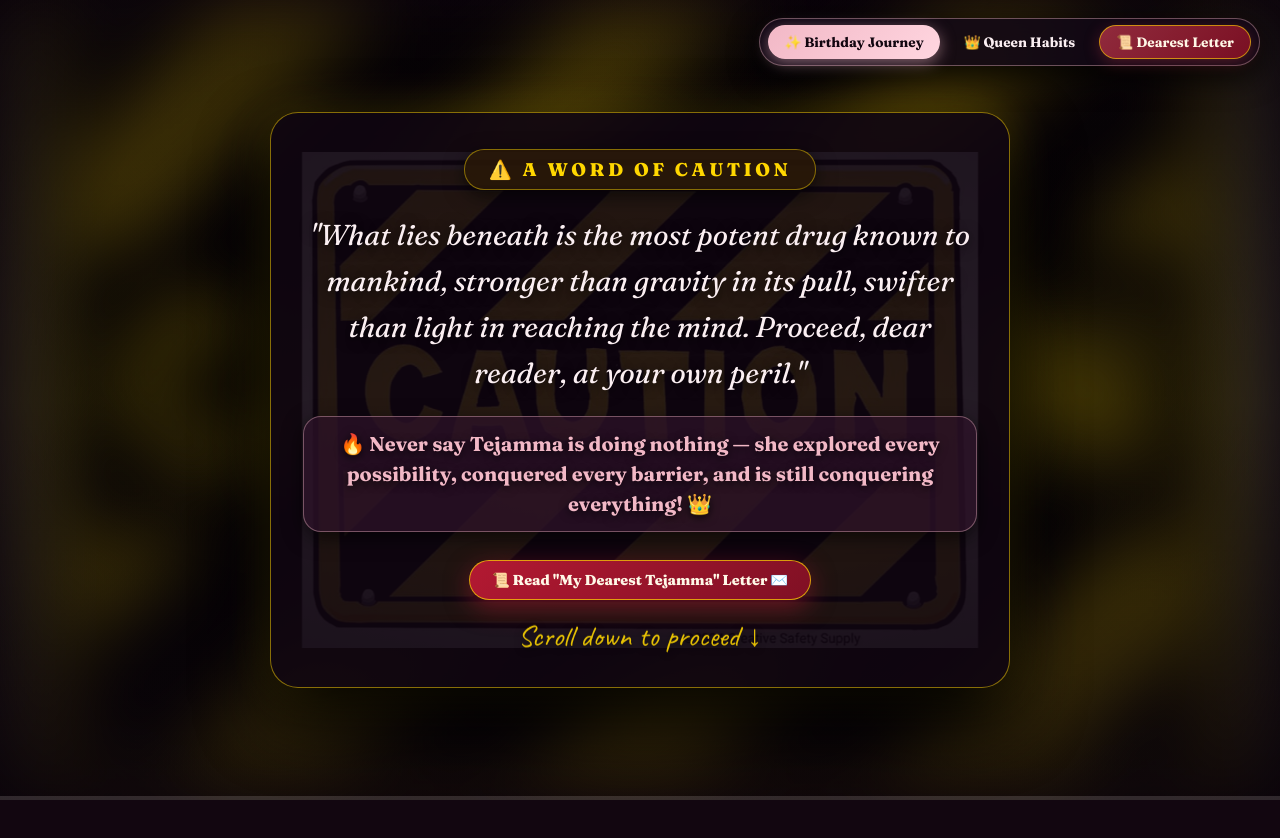
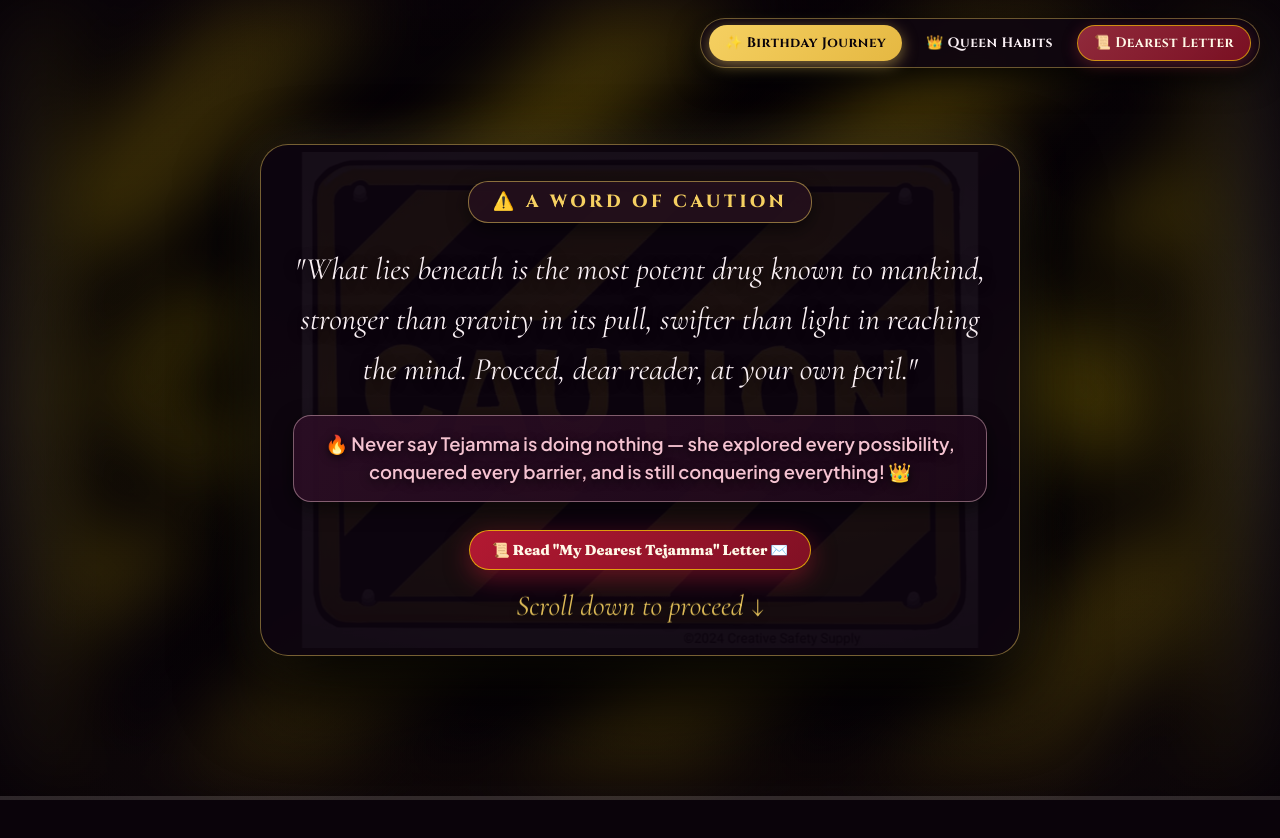
Before and after one commit to maindofficialin-alt/tejamma-birthday, a React (Vite) app: page / in a window 1280 px wide. Shown: the top 838 px of the page. Built offline with nearby package versions, Linux system fonts and the light colour scheme.

Commit message:
Elevate entire website typography to ultra-luxury aesthetic using Cinzel, Cormorant Garamond, Pinyon Script, and Plus Jakarta Sans

```diff
--- a/index.html
+++ b/index.html
@@ -5,10 +5,10 @@
   <meta name="viewport" content="width=device-width, initial-scale=1.0">
   <title>For Tejamma ✨ | A Few of My Favourite Moments</title>
 
-  <!-- Google Fonts: Fraunces, Caveat, Alex Brush, Great Vibes, Dancing Script -->
+  <!-- Google Fonts: Cinzel, Cormorant Garamond, Pinyon Script, Great Vibes, Plus Jakarta Sans, Fraunces -->
   <link rel="preconnect" href="https://fonts.googleapis.com">
   <link rel="preconnect" href="https://fonts.gstatic.com" crossorigin>
-  <link href="https://fonts.googleapis.com/css2?family=Alex+Brush&family=Caveat:wght@400;600;700&family=Dancing+Script:wght@500;700&family=Fraunces:ital,opsz,wght@0,9..144,400..900;1,9..144,400..900&family=Great+Vibes&display=swap" rel="stylesheet">
+  <link href="https://fonts.googleapis.com/css2?family=Cinzel:wght@400;600;700;800;900&family=Cormorant+Garamond:ital,wght@0,400;0,500;0,600;0,700;1,400;1,600&family=Fraunces:ital,opsz,wght@0,9..144,400..900;1,9..144,400..900&family=Great+Vibes&family=Pinyon+Script&family=Plus+Jakarta+Sans:wght@400;500;600;700&display=swap" rel="stylesheet">
 </head>
 <body>
   <div id="root"></div>
--- a/src/index.css
+++ b/src/index.css
@@ -3,13 +3,20 @@
    ========================================================================== */
 
 :root {
-  --bg-center: #4A1C3B;
-  --bg-edges: #2B1024;
-  --text-cream: #FBEFF2;
-  --accent-pink: #F2B8C6;
+  --bg-center: #1C0A19;
+  --bg-edges: #0A030A;
+  --text-cream: #FAF0F4;
+  --text-gold: #F7E1AD;
+  --accent-gold: #F5D061;
+  --accent-pink: #F4C2D0;
+  --accent-rose: #E2889F;
 
+  --font-royal: 'Cinzel', serif;
+  --font-editorial: 'Cormorant Garamond', serif;
   --font-headline: 'Fraunces', serif;
-  --font-handwritten: 'Caveat', cursive;
+  --font-script: 'Great Vibes', cursive;
+  --font-calligraphy: 'Pinyon Script', cursive;
+  --font-body: 'Plus Jakarta Sans', sans-serif;
 }
 
 * {
@@ -21,18 +28,18 @@
 html {
   width: 100%;
   height: 100%;
-  background-color: #120610;
+  background-color: #0A030A;
   color: var(--text-cream);
-  font-family: var(--font-headline);
+  font-family: var(--font-body);
   -webkit-font-smoothing: antialiased;
 }
 
 body {
   width: 100%;
   min-height: 100%;
-  background-color: #120610;
+  background-color: #0A030A;
   color: var(--text-cream);
-  font-family: var(--font-headline);
+  font-family: var(--font-body);
   overflow-x: hidden;
   -webkit-font-smoothing: antialiased;
 }
@@ -47,7 +54,7 @@ body {
   z-index: 0;
   pointer-events: none;
   overflow: hidden;
-  background-color: #120610;
+  background-color: #0A030A;
 }
 
 /* 1. Fullscreen Video Media (100% Edge-to-Edge Full Screen for Video) */
@@ -76,7 +83,7 @@ body {
   display: flex;
   align-items: center;
   will-change: transform, opacity;
-  filter: drop-shadow(0 15px 35px rgba(242, 184, 198, 0.75));
+  filter: drop-shadow(0 15px 35px rgba(244, 194, 208, 0.75));
 }
 
 .unicorn-wrapper {
@@ -100,24 +107,20 @@ body {
 /* Realistic 3D Wing Flap Motion: Upstroke vs Downstroke Power Sweep */
 @keyframes realisticWingFlap {
   0% {
-    /* Upstroke: Wings high up, body lifted */
     transform: perspective(800px) rotateX(32deg) rotateZ(-3deg) scaleY(1.10) scaleX(0.94) translateY(-15px);
-    filter: drop-shadow(0 24px 35px rgba(242, 184, 198, 0.9));
+    filter: drop-shadow(0 24px 35px rgba(244, 194, 208, 0.9));
   }
   30% {
-    /* Transition sweep */
     transform: perspective(800px) rotateX(6deg) rotateZ(0deg) scaleY(1.01) scaleX(0.99) translateY(-2px);
-    filter: drop-shadow(0 16px 25px rgba(242, 184, 198, 0.7));
+    filter: drop-shadow(0 16px 25px rgba(244, 194, 208, 0.7));
   }
   60% {
-    /* Downstroke: Wings pushed forcefully downward */
     transform: perspective(800px) rotateX(-28deg) rotateZ(3deg) scaleY(0.88) scaleX(1.06) translateY(12px);
-    filter: drop-shadow(0 8px 15px rgba(242, 184, 198, 0.45));
+    filter: drop-shadow(0 8px 15px rgba(244, 194, 208, 0.45));
   }
   100% {
-    /* Return to top of upstroke */
     transform: perspective(800px) rotateX(32deg) rotateZ(-3deg) scaleY(1.10) scaleX(0.94) translateY(-15px);
-    filter: drop-shadow(0 24px 35px rgba(242, 184, 198, 0.9));
+    filter: drop-shadow(0 24px 35px rgba(244, 194, 208, 0.9));
   }
 }
 
@@ -222,8 +225,8 @@ body {
   width: 100%;
   height: 100%;
   background:
-    radial-gradient(circle at 50% 50%, rgba(12, 4, 12, 0.05) 0%, rgba(10, 4, 10, 0.38) 75%, rgba(8, 2, 8, 0.72) 100%),
-    linear-gradient(180deg, rgba(12, 4, 12, 0.35) 0%, rgba(12, 4, 12, 0.05) 50%, rgba(12, 4, 12, 0.6) 100%);
+    radial-gradient(circle at 50% 50%, rgba(10, 3, 10, 0.05) 0%, rgba(10, 3, 10, 0.42) 75%, rgba(6, 1, 6, 0.78) 100%),
+    linear-gradient(180deg, rgba(10, 3, 10, 0.4) 0%, rgba(10, 3, 10, 0.05) 50%, rgba(10, 3, 10, 0.65) 100%);
   z-index: 3;
   pointer-events: none;
 }
@@ -280,27 +283,27 @@ body {
 
 .caution-card {
   position: relative;
-  width: min(90vw, 740px);
-  background: rgba(16, 6, 18, 0.88);
-  backdrop-filter: blur(28px);
-  -webkit-backdrop-filter: blur(28px);
-  border: 1.5px solid rgba(255, 215, 0, 0.5);
+  width: min(90vw, 760px);
+  background: rgba(14, 5, 16, 0.92);
+  backdrop-filter: blur(32px);
+  -webkit-backdrop-filter: blur(32px);
+  border: 1.5px solid rgba(245, 208, 97, 0.45);
   border-radius: 28px;
   padding: 36px 32px;
   text-align: center;
-  box-shadow: 0 30px 70px rgba(0, 0, 0, 0.95), 0 0 45px rgba(255, 215, 0, 0.22);
+  box-shadow: 0 35px 80px rgba(0, 0, 0, 0.95), 0 0 50px rgba(245, 208, 97, 0.2);
   will-change: opacity, transform;
 }
 
 .caution-badge {
-  font-family: var(--font-headline);
-  font-size: clamp(0.9rem, 2.2vw, 1.15rem);
+  font-family: var(--font-royal);
+  font-size: clamp(0.85rem, 2.0vw, 1.1rem);
   font-weight: 800;
-  color: #FFD700;
+  color: #F5D061;
   letter-spacing: 3.5px;
   text-transform: uppercase;
-  background: rgba(40, 24, 8, 0.9);
-  border: 1px solid rgba(255, 215, 0, 0.45);
+  background: rgba(35, 15, 28, 0.95);
+  border: 1px solid rgba(245, 208, 97, 0.5);
   padding: 8px 24px;
   border-radius: 20px;
   margin-bottom: 22px;
@@ -309,9 +312,9 @@ body {
 }
 
 .caution-text {
-  font-family: var(--font-headline);
-  font-size: clamp(1.2rem, 3.2vw, 1.8rem);
-  font-weight: 400;
+  font-family: var(--font-editorial);
+  font-size: clamp(1.3rem, 3.4vw, 1.95rem);
+  font-weight: 500;
   font-style: italic;
   color: var(--text-cream);
   line-height: 1.6;
@@ -320,32 +323,35 @@ body {
 }
 
 .caution-tribute-line {
-  font-family: var(--font-headline);
-  font-size: clamp(0.95rem, 2.3vw, 1.25rem);
-  font-weight: 700;
+  font-family: var(--font-body);
+  font-size: clamp(0.92rem, 2.2vw, 1.15rem);
+  font-weight: 600;
   color: var(--accent-pink);
-  background: rgba(45, 18, 40, 0.75);
-  border: 1px solid rgba(242, 184, 198, 0.4);
-  padding: 12px 22px;
+  background: linear-gradient(135deg, rgba(45, 14, 38, 0.88), rgba(28, 8, 24, 0.92));
+  border: 1px solid rgba(244, 194, 208, 0.45);
+  padding: 14px 24px;
   border-radius: 18px;
   margin-bottom: 22px;
-  line-height: 1.5;
+  line-height: 1.55;
   box-shadow: 0 6px 20px rgba(0, 0, 0, 0.6);
   text-shadow: 0 2px 10px rgba(0, 0, 0, 0.8);
 }
 
 .intro-subheadline {
-  font-family: var(--font-handwritten);
-  font-size: clamp(1.45rem, 3.8vw, 2.2rem);
-  color: var(--accent-pink);
+  font-family: var(--font-editorial);
+  font-style: italic;
+  font-size: clamp(1.4rem, 3.5vw, 2.1rem);
+  font-weight: 600;
+  color: #F7E1AD;
   margin-bottom: 20px;
   text-shadow: 0 2px 14px rgba(0, 0, 0, 0.85);
 }
 
 .caution-scroll-hint {
-  font-family: var(--font-handwritten);
-  font-size: clamp(1.35rem, 3.2vw, 1.85rem);
-  color: #FFD700;
+  font-family: var(--font-editorial);
+  font-style: italic;
+  font-size: clamp(1.3rem, 3.2vw, 1.8rem);
+  color: #F5D061;
   display: flex;
   align-items: center;
   justify-content: center;
@@ -355,46 +361,47 @@ body {
 }
 
 .intro-badge {
-  font-family: var(--font-headline);
+  font-family: var(--font-royal);
   font-size: 0.85rem;
   font-weight: 800;
-  color: var(--accent-pink);
-  letter-spacing: 3px;
+  color: #F5D061;
+  letter-spacing: 3.5px;
   text-transform: uppercase;
-  background: rgba(18, 8, 22, 0.78);
-  backdrop-filter: blur(16px);
-  -webkit-backdrop-filter: blur(16px);
-  border: 1px solid rgba(242, 184, 198, 0.38);
-  padding: 8px 22px;
+  background: rgba(22, 9, 24, 0.88);
+  backdrop-filter: blur(20px);
+  -webkit-backdrop-filter: blur(20px);
+  border: 1px solid rgba(245, 208, 97, 0.45);
+  padding: 8px 24px;
   border-radius: 20px;
   margin-bottom: 12px;
   box-shadow: 0 10px 30px rgba(0, 0, 0, 0.6);
 }
 
 .intro-name {
-  font-family: var(--font-handwritten);
-  font-size: clamp(2.4rem, 6vw, 3.6rem);
+  font-family: var(--font-calligraphy);
+  font-size: clamp(3.2rem, 7vw, 5.5rem);
   color: var(--accent-pink);
   margin-bottom: 8px;
   letter-spacing: 1px;
-  text-shadow: 0 2px 14px rgba(0, 0, 0, 0.85);
+  text-shadow: 0 4px 25px rgba(244, 194, 208, 0.45);
 }
 
 .intro-headline {
-  font-family: var(--font-headline);
-  font-size: clamp(2.6rem, 6.8vw, 5rem);
-  font-weight: 800;
-  color: var(--text-cream);
-  line-height: 1.15;
+  font-family: var(--font-royal);
+  font-size: clamp(1.8rem, 4.6vw, 3.2rem);
+  font-weight: 700;
+  color: #FFFFFF;
+  line-height: 1.25;
   margin-bottom: 24px;
   max-width: 880px;
   text-shadow: 0 4px 28px rgba(0, 0, 0, 0.9);
 }
 
 .intro-scroll-hint {
-  font-family: var(--font-handwritten);
-  font-size: clamp(1.35rem, 3.4vw, 1.9rem);
-  color: rgba(251, 239, 242, 0.92);
+  font-family: var(--font-editorial);
+  font-style: italic;
+  font-size: clamp(1.3rem, 3.2vw, 1.8rem);
+  color: #FAF0F4;
   display: flex;
   align-items: center;
   gap: 8px;
@@ -425,52 +432,54 @@ body {
 .embedded-story-card {
   position: relative;
   width: min(88vw, 680px);
-  background: rgba(18, 8, 22, 0.84);
-  backdrop-filter: blur(28px);
-  -webkit-backdrop-filter: blur(28px);
-  border: 1px solid rgba(242, 184, 198, 0.4);
+  background: rgba(16, 6, 18, 0.88);
+  backdrop-filter: blur(30px);
+  -webkit-backdrop-filter: blur(30px);
+  border: 1px solid rgba(245, 208, 97, 0.4);
   border-radius: 24px;
   padding: 22px 32px;
   text-align: center;
-  box-shadow: 0 25px 60px rgba(0, 0, 0, 0.85), 0 0 35px rgba(242, 184, 198, 0.25);
+  box-shadow: 0 25px 60px rgba(0, 0, 0, 0.9), 0 0 35px rgba(245, 208, 97, 0.2);
   will-change: opacity, transform;
   pointer-events: none;
 }
 
 .story-card-tag {
-  font-family: var(--font-headline);
-  font-size: 0.85rem;
+  font-family: var(--font-royal);
+  font-size: 0.8rem;
   font-weight: 800;
-  color: var(--accent-pink);
-  letter-spacing: 3px;
+  color: var(--accent-gold);
+  letter-spacing: 3.5px;
   text-transform: uppercase;
   margin-bottom: 6px;
 }
 
 .story-card-title {
-  font-family: var(--font-headline);
+  font-family: var(--font-royal);
   font-size: clamp(1.7rem, 4.2vw, 2.6rem);
-  font-weight: 800;
-  color: #FFFDF8;
+  font-weight: 700;
+  color: #FFFFFF;
   line-height: 1.15;
   margin-bottom: 6px;
-  text-shadow: 0 2px 15px rgba(0, 0, 0, 0.8);
+  text-shadow: 0 4px 20px rgba(0, 0, 0, 0.9);
 }
 
 .story-card-subtitle {
-  font-family: var(--font-headline);
-  font-size: clamp(1.05rem, 2.5vw, 1.35rem);
-  font-weight: 700;
+  font-family: var(--font-editorial);
+  font-style: italic;
+  font-size: clamp(1.1rem, 2.6vw, 1.45rem);
+  font-weight: 600;
   color: var(--accent-pink);
   margin-bottom: 8px;
   text-shadow: 0 2px 10px rgba(0, 0, 0, 0.75);
 }
 
 .story-card-about {
-  font-family: var(--font-handwritten);
-  font-size: clamp(1.4rem, 3.5vw, 2.1rem);
-  color: var(--text-cream);
-  line-height: 1.35;
+  font-family: var(--font-body);
+  font-size: clamp(0.92rem, 2.2vw, 1.12rem);
+  font-weight: 400;
+  color: #FAF0F4;
+  line-height: 1.6;
   text-shadow: 0 2px 10px rgba(0, 0, 0, 0.7);
 }
 
@@ -489,27 +498,36 @@ body {
   backdrop-filter: blur(24px) !important;
   -webkit-backdrop-filter: blur(24px) !important;
   border-radius: 20px !important;
-  box-shadow: 0 20px 50px rgba(0, 0, 0, 0.95), 0 0 30px rgba(242, 184, 198, 0.25) !important;
+  box-shadow: 0 20px 50px rgba(0, 0, 0, 0.95), 0 0 30px rgba(245, 208, 97, 0.2) !important;
 }
 
 .queen-habits-story-card .story-card-tag {
-  font-size: 0.78rem !important;
+  font-family: var(--font-royal) !important;
+  font-size: 0.75rem !important;
+  color: var(--accent-gold) !important;
   margin-bottom: 3px !important;
 }
 
 .queen-habits-story-card .story-card-title {
-  font-size: clamp(1.35rem, 3.4vw, 2.0rem) !important;
+  font-family: var(--font-royal) !important;
+  font-size: clamp(1.3rem, 3.2vw, 1.9rem) !important;
+  font-weight: 700 !important;
   margin-bottom: 3px !important;
 }
 
 .queen-habits-story-card .story-card-subtitle {
-  font-size: clamp(0.92rem, 2.1vw, 1.15rem) !important;
+  font-family: var(--font-editorial) !important;
+  font-style: italic !important;
+  font-size: clamp(0.95rem, 2.2vw, 1.2rem) !important;
+  font-weight: 600 !important;
+  color: var(--accent-pink) !important;
   margin-bottom: 5px !important;
 }
 
 .queen-habits-story-card .story-card-about {
-  font-size: clamp(1.15rem, 2.8vw, 1.6rem) !important;
-  line-height: 1.3 !important;
+  font-family: var(--font-body) !important;
+  font-size: clamp(0.88rem, 2.0vw, 1.05rem) !important;
+  line-height: 1.5 !important;
 }
 
 /* Finale Beat Layer */
@@ -531,18 +549,20 @@ body {
 }
 
 .finale-headline {
-  font-family: var(--font-headline);
+  font-family: var(--font-royal);
   font-size: clamp(2.8rem, 7.5vw, 5.2rem);
   font-weight: 800;
-  color: var(--accent-pink);
+  color: var(--accent-gold);
   line-height: 1.1;
   margin-bottom: 20px;
-  text-shadow: 0 6px 35px rgba(0, 0, 0, 0.9);
+  text-shadow: 0 6px 35px rgba(0, 0, 0, 0.95);
 }
 
 .finale-message {
-  font-family: var(--font-handwritten);
-  font-size: clamp(1.45rem, 4vw, 2.3rem);
+  font-family: var(--font-editorial);
+  font-style: italic;
+  font-size: clamp(1.4rem, 3.8vw, 2.2rem);
+  font-weight: 500;
   color: var(--text-cream);
   max-width: 780px;
   line-height: 1.55;
@@ -551,12 +571,12 @@ body {
 }
 
 .finale-tribute-box {
-  background: rgba(18, 6, 20, 0.85);
-  backdrop-filter: blur(22px);
-  -webkit-backdrop-filter: blur(22px);
-  border: 1px solid rgba(242, 184, 198, 0.35);
+  background: rgba(14, 5, 16, 0.92);
+  backdrop-filter: blur(28px);
+  -webkit-backdrop-filter: blur(28px);
+  border: 1.5px solid rgba(245, 208, 97, 0.4);
   border-radius: 20px;
-  padding: 18px 24px;
+  padding: 20px 24px;
   margin: 14px 0 18px 0;
   max-width: 840px;
   box-shadow: 0 15px 40px rgba(0, 0, 0, 0.85);
@@ -564,37 +584,38 @@ body {
 }
 
 .finale-tribute-text {
-  font-family: var(--font-headline);
-  font-size: clamp(0.9rem, 2.1vw, 1.15rem);
+  font-family: var(--font-body);
+  font-size: clamp(0.92rem, 2.1vw, 1.15rem);
   font-weight: 500;
   color: var(--text-cream);
-  line-height: 1.55;
+  line-height: 1.6;
   margin-bottom: 14px;
   text-shadow: 0 2px 10px rgba(0, 0, 0, 0.8);
 }
 
 .finale-song-block {
-  background: rgba(45, 18, 40, 0.65);
-  border-left: 3px solid #F2B8C6;
+  background: rgba(45, 14, 38, 0.7);
+  border-left: 3px solid var(--accent-gold);
   border-radius: 12px;
-  padding: 12px 18px;
+  padding: 14px 20px;
   text-align: left;
 }
 
 .song-header {
-  font-family: 'Alex Brush', cursive;
-  font-size: clamp(1.8rem, 4vw, 2.5rem);
-  color: #F2B8C6;
+  font-family: var(--font-calligraphy);
+  font-size: clamp(2.2rem, 4.8vw, 3.2rem);
+  color: var(--accent-pink);
   margin-bottom: 6px;
+  text-shadow: 0 2px 10px rgba(244, 194, 208, 0.3);
 }
 
 .song-telugu-text {
-  font-family: var(--font-headline);
-  font-size: clamp(0.95rem, 2.2vw, 1.25rem);
+  font-family: var(--font-editorial);
+  font-style: italic;
+  font-size: clamp(1.05rem, 2.4vw, 1.35rem);
   font-weight: 600;
-  font-style: italic;
-  color: #FFD700;
-  line-height: 1.7;
+  color: var(--accent-gold);
+  line-height: 1.75;
 }
 
 /* Floating Mode Switcher Navbar */
@@ -605,19 +626,20 @@ body {
   z-index: 200;
   display: flex;
   gap: 8px;
-  background: rgba(18, 8, 22, 0.82);
+  background: rgba(14, 5, 16, 0.88);
   backdrop-filter: blur(24px);
   -webkit-backdrop-filter: blur(24px);
-  border: 1px solid rgba(242, 184, 198, 0.4);
+  border: 1px solid rgba(245, 208, 97, 0.4);
   padding: 6px 8px;
   border-radius: 30px;
   box-shadow: 0 10px 30px rgba(0, 0, 0, 0.8);
 }
 
 .mode-nav-btn {
-  font-family: var(--font-headline);
+  font-family: var(--font-royal);
   font-size: clamp(0.75rem, 1.8vw, 0.85rem);
   font-weight: 700;
+  letter-spacing: 0.5px;
   color: var(--text-cream);
   background: transparent;
   border: none;
@@ -628,23 +650,24 @@ body {
 }
 
 .mode-nav-btn.active {
-  background: linear-gradient(135deg, var(--accent-pink), #FFD6E0);
-  color: #120610;
-  box-shadow: 0 4px 15px rgba(242, 184, 198, 0.5);
+  background: linear-gradient(135deg, var(--accent-gold), #E5B842);
+  color: #0A030A;
+  box-shadow: 0 4px 15px rgba(245, 208, 97, 0.5);
 }
 
 .queen-habits-cta-btn {
-  font-family: var(--font-headline);
-  font-size: clamp(0.95rem, 2.4vw, 1.2rem);
+  font-family: var(--font-royal);
+  font-size: clamp(0.9rem, 2.2vw, 1.15rem);
   font-weight: 800;
-  color: #120610;
-  background: linear-gradient(135deg, #FFD700, #FFA500);
+  letter-spacing: 0.5px;
+  color: #0A030A;
+  background: linear-gradient(135deg, #F5D061, #E5B842);
   border: none;
   padding: 14px 30px;
   border-radius: 30px;
   cursor: pointer;
   margin-top: 22px;
-  box-shadow: 0 8px 25px rgba(255, 215, 0, 0.45);
+  box-shadow: 0 8px 25px rgba(245, 208, 97, 0.45);
   transition: transform 0.25s ease, box-shadow 0.25s ease;
   pointer-events: auto;
   display: inline-flex;
```
